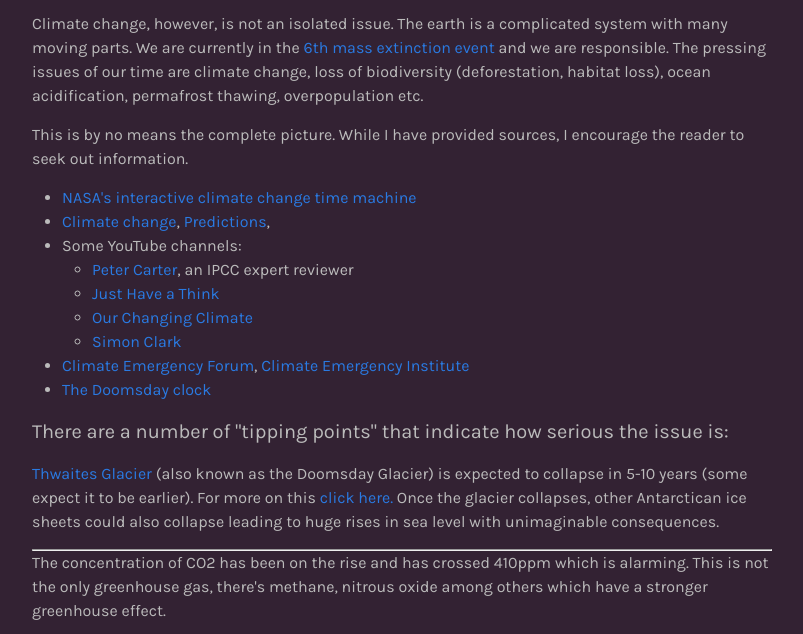
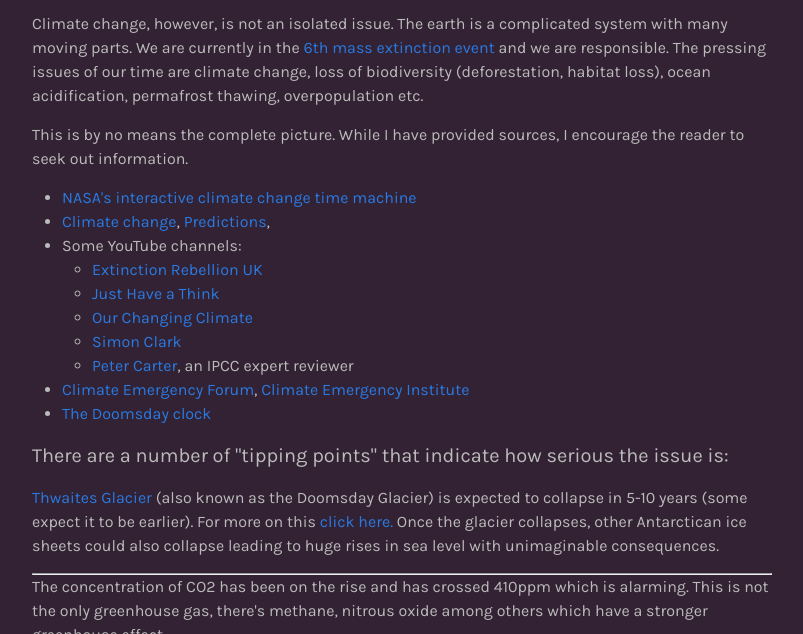
Before and after one commit to shrivathsap/shrivathsap.github.io, a Jekyll site: the page built from misc_links/climate.html, in a window 1280 px wide and 900 px high, scrolled down 308 px, cut to the strip 0-634 px from the top of the window. Shown: the whole strip, without its empty margins (238-1041 px from the left). Built offline with Jekyll 4.4.1, drawn with Linux system fonts in a browser that asks for light colours.

Commit message:
some more climate news!!!

```diff
--- a/misc_links/climate.html
+++ b/misc_links/climate.html
@@ -51,10 +51,11 @@
 			</li>
 			<li>Some YouTube channels:
 				<ul>
-					<li><a href="https://www.youtube.com/channel/UCQa5AvpVaW59QAd_N7LmdIQ">Peter Carter</a>, an IPCC expert reviewer</li>
+					<li><a href="https://www.youtube.com/c/ExtinctionRebellionUK">Extinction Rebellion UK</a></li>
 					<li><a href="https://www.youtube.com/channel/UCRBwLPbXGsI2cJe9W1zfSjQ">Just Have a Think</a></li>
 					<li><a href="https://www.youtube.com/c/OurChangingClimate">Our Changing Climate</a></li>
 					<li><a href="https://www.youtube.com/c/SimonOxfPhys">Simon Clark</a></li>
+					<li><a href="https://www.youtube.com/channel/UCQa5AvpVaW59QAd_N7LmdIQ">Peter Carter</a>, an IPCC expert reviewer</li>
 				</ul>
 			</li>
 			<li><a href="https://climateemergencyforum.org/">Climate Emergency Forum</a>, <a href="https://www.climateemergencyinstitute.com/">Climate Emergency Institute</a></li>
```
